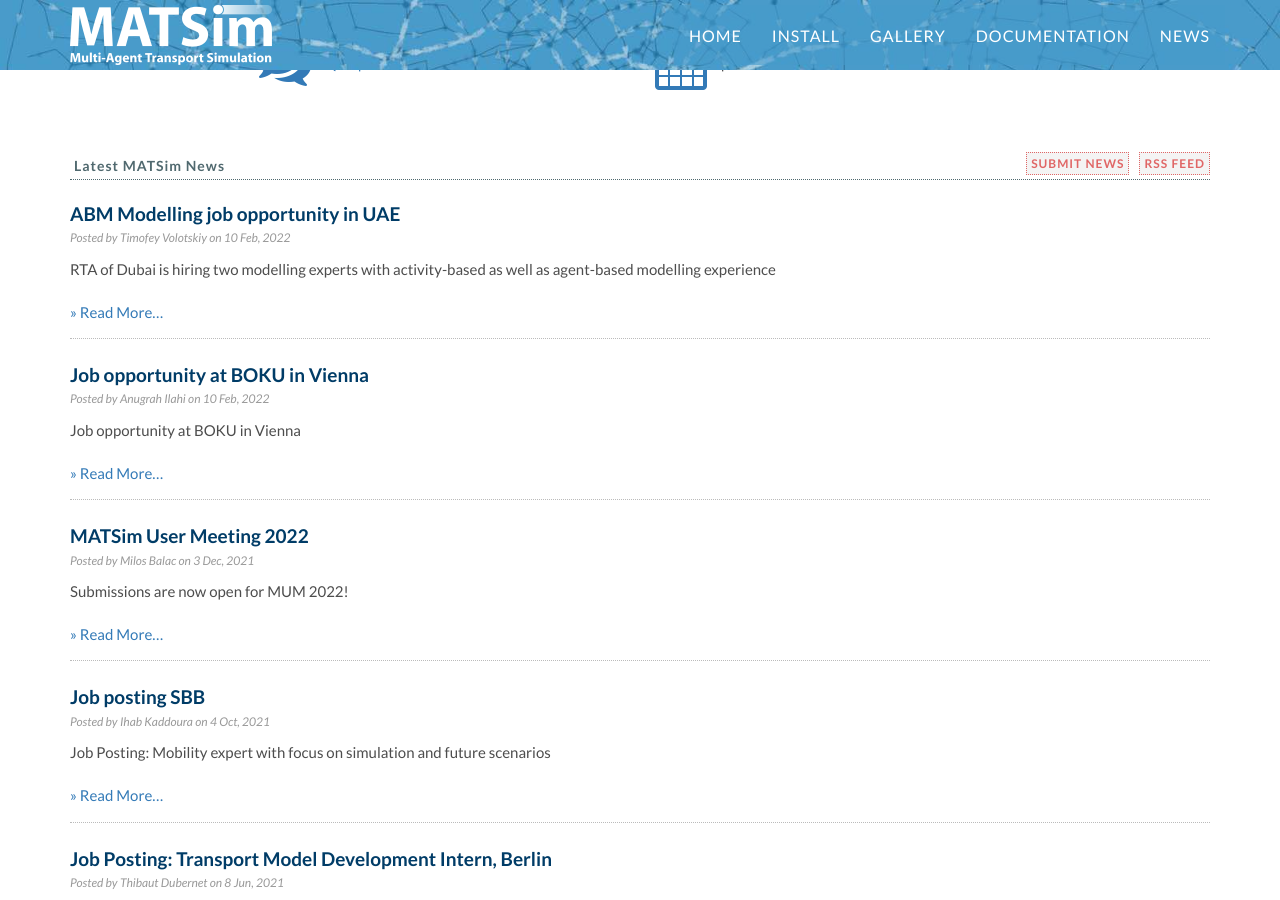
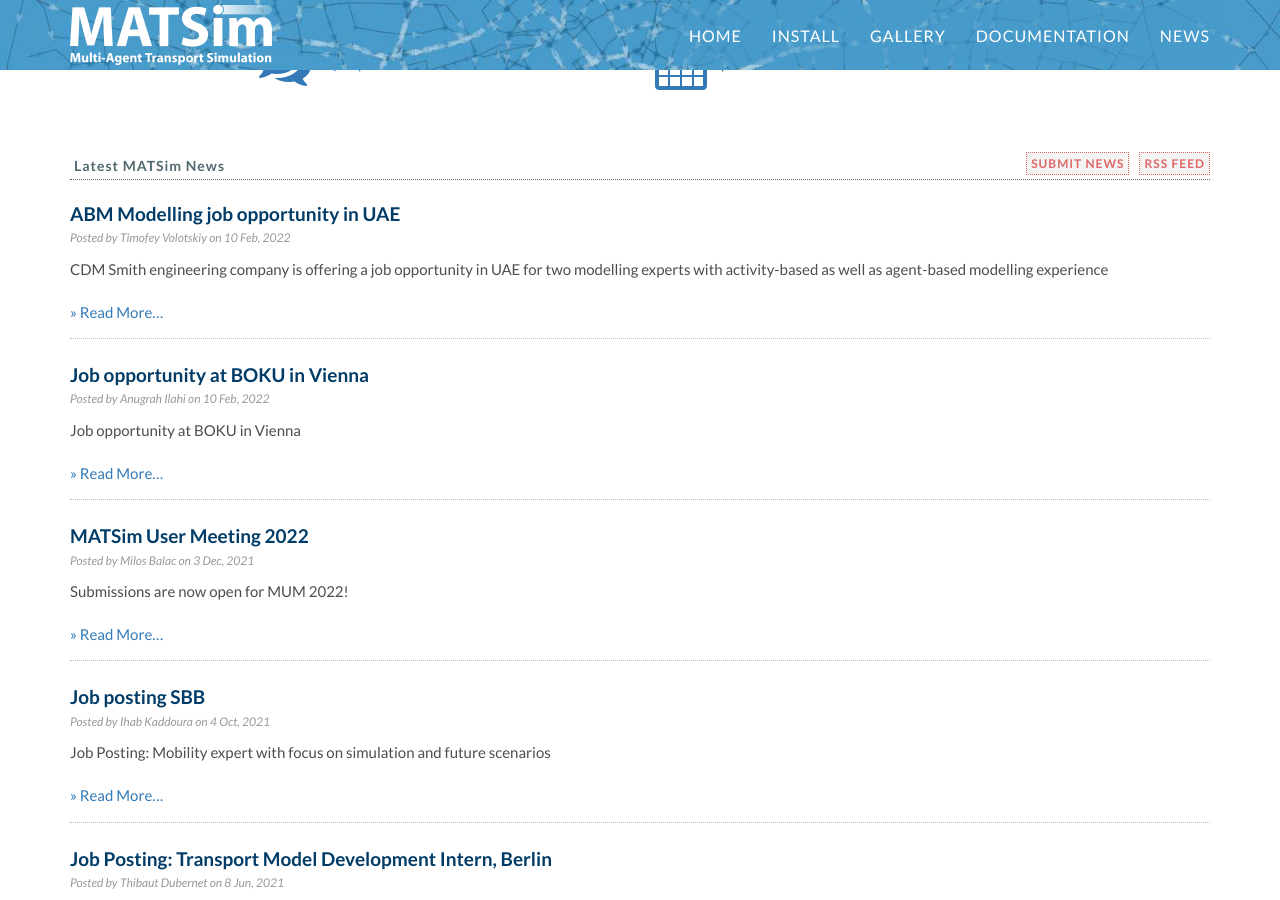
Before and after one commit to matsim-org/jekyll-website, a Jekyll site: the page built from index.html, in a window 1280 px wide and 900 px high, scrolled down 744 px. Built offline with Jekyll 4.4.1, drawn with Linux system fonts in a browser that asks for light colours; some web fonts are replaced.

Commit message:
Update 2022-02-10-news-item.md

```diff
--- a/_posts/2022-02-10-news-item.md
+++ b/_posts/2022-02-10-news-item.md
@@ -2,7 +2,7 @@
 layout: post
 author: Timofey Volotskiy
 title: "ABM Modelling job opportunity in UAE"
-summary: "RTA of Dubai is hiring two modelling experts with activity-based as well as agent-based modelling experience"
+summary: "CDM Smith engineering company is offering a job opportunity in UAE for two modelling experts with activity-based as well as agent-based modelling experience"
 ---
 
 CDM Smith engineering company is offering a job opportunity in UAE for two modelling experts with activity-based as well as agent-based modelling experience. Here are the job descriptions:
```
